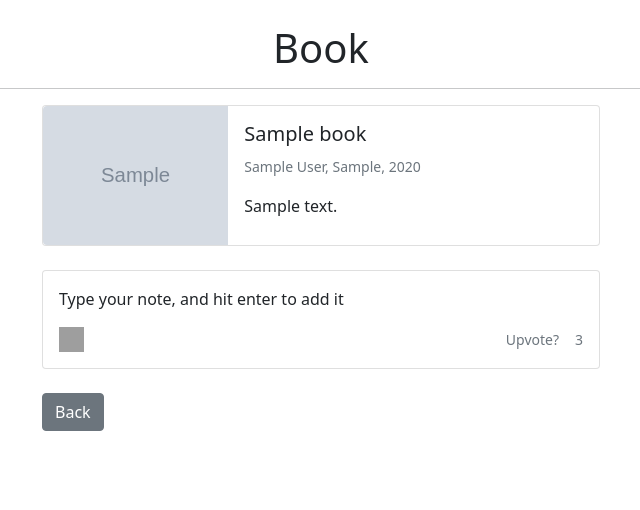
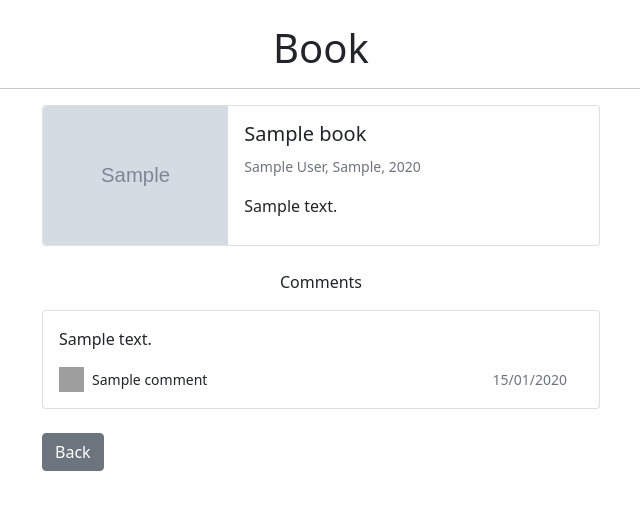
Before and after one commit to fellipemarconi/Book-Review, a Django app: page /book/1/ in a window 1280 px wide. Shown: the part 56-566 px from the top of the page, without its empty margins (319-959 px from the left). Run offline with Django 5.2, Linux system fonts and the light colour scheme; tables that the repository leaves empty hold one stand-in row (values such as "Sample post"); grey boxes marked "Sample" are stand-in pictures; grey boxes are pictures that could not be loaded.

Commit message:
Created CommentForm and the view to made comments in book page

```diff
--- a/booklist/forms.py
+++ b/booklist/forms.py
@@ -3,7 +3,7 @@ from django.contrib.auth.models import User
 from django import forms
 from django.core.exceptions import ValidationError
 from django.contrib.auth import password_validation
-from booklist.models import Book
+from booklist.models import Book, Comment
 
 class RegisterForm(UserCreationForm):
     email = forms.EmailField(
@@ -206,3 +206,19 @@ class BookForm(forms.ModelForm):
             'title', 'author', 'genre',
             'year', 'description', 'picture',
         )
+
+class CommentForm(forms.ModelForm):
+    body = forms.CharField(
+        max_length=1500,
+        widget=forms.TextInput(
+            attrs={
+                'class': 'form-control',
+                'placeholder': 'Type your note here...'
+            }
+        )
+    )
+    class Meta:
+        model = Comment
+        fields = (
+            'body',
+        )
--- a/booklist/templates/booklist/book_detail.html
+++ b/booklist/templates/booklist/book_detail.html
@@ -18,30 +18,46 @@
                 </div>
             </div>
             {% if not book.comments.all %}
-                No Comments Yet...
+            <p class="text-center">No Comments Yet...</p>
             {% else %}
-            {% endif %}
-            <form action="{% url "booklist:book" book.id %}" method="post">
-                {% csrf_token %}
+            <p class="text-center">Comments</p>
+                {% for comment in book.comments.all %}
                     <div class="card mb-4" style="max-width: 600px;">
                         <div class="card-body">
-                    <p>Type your note, and hit enter to add it</p>
-
+                        <p>{{comment.body}}</p>
                         <div class="d-flex justify-content-between">
                             <div class="d-flex flex-row align-items-center">
                             <img src="https://cdn.pixabay.com/photo/2015/10/05/22/37/blank-profile-picture-973460_1280.png" alt="avatar" width="25"
                                 height="25" />
-                        <p class="small mb-0 ms-2">{{user.username}}</p>
+                            <p class="small mb-0 ms-2">{{comment.name}}</p>
                             </div>
                             <div class="d-flex flex-row align-items-center">
-                        <p class="small text-muted mb-0">Upvote?</p>
+                            <p class="small text-muted mb-0">{{comment.data_added|date:"d/m/Y"}}</p>
                             <i class="far fa-thumbs-up mx-2 fa-xs text-black" style="margin-top: -0.16rem;"></i>
-                        <p class="small text-muted mb-0">3</p>
                             </div>
                         </div>
                         </div>
                     </div>
+                {% endfor %}
+            {% endif %}
+            {% if user.is_authenticated %}
+                <form action="{% url "booklist:book" book.id %}" method="post">
+                    {% csrf_token %}
+                    {% for field in form %}
+                        <div class="card mb-4" style="max-width: 600px;">
+                            <div class="card-body">
+                                <p>{{ field }}</p>
+                            </div>
+                            </div>
+                    {% endfor %}
+                        <div class="d-flex justify-content-between">
+                            <div class="d-flex flex-row align-items-center"></div>
+                            <div class="d-flex flex-row align-items-center">
+                                <button class="btn btn-primary btn-sm" type="submit">Comment</button>
+                            </div>
+                        </div>
                 </form>
+            {% endif %}
             {% if user == book.owner %}
                 <form action="{% url "booklist:delete" book.id %}" method="POST">
                     <a href="{% url "booklist:index" %}" class="btn btn-secondary">Back</a>
--- a/booklist/views/booklist_views.py
+++ b/booklist/views/booklist_views.py
@@ -1,7 +1,9 @@
 from django.shortcuts import render, redirect, get_object_or_404
-from booklist.models import Book
+from booklist.models import Book, Comment
 from django.core.paginator import Paginator
 from django.db.models import Q
+from booklist.forms import CommentForm
+from datetime import datetime
 
 # Create your views here.
 
@@ -45,12 +47,30 @@ def book_detail(request, book_id):
     single_book = get_object_or_404(
         Book.objects, pk=book_id
     )
-
     book_name = single_book.title
 
+    if request.method == 'POST':
+        form = CommentForm(request.POST, instance=single_book)
+
+        context = {
+            'book': single_book,
+            'site_title': book_name,
+            'form': form,
+        }
+
+        if form.is_valid():
+            name = request.user.username
+            body = form.cleaned_data['body']
+            comment = Comment(book=single_book, name=name, body=body, data_added=datetime.now())
+            comment.save()
+            return redirect('booklist:book', book_id=book_id)
+
+        return render(request, 'booklist/book_detail.html', context)
+
     context = {
-        'book': single_book,
-        'site_title': book_name,
+    'book': single_book,
+    'site_title': book_name,
+    'form': CommentForm(),
     }
 
     return render(request, 'booklist/book_detail.html', context)
```
Lines whose indentation alone changed are shown as unchanged.
